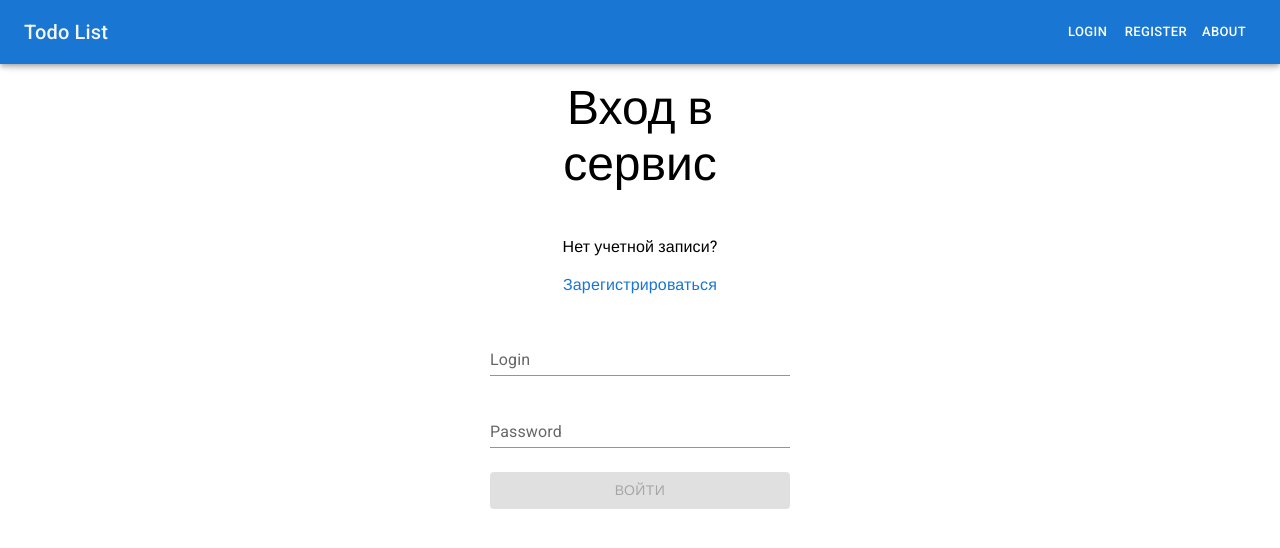
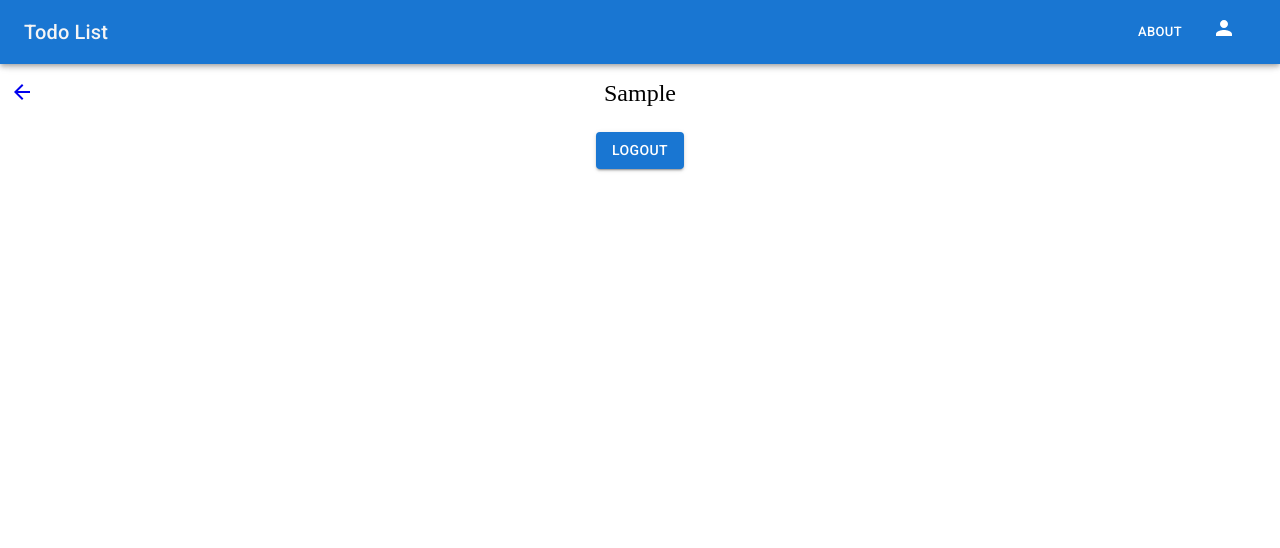
Before and after one commit to evil3v11/react-project, a React (Vite) app: page /profile in a window 1280 px wide. Before the commit this address led to /login. Shown: the top 548 px of the page. Built offline with nearby package versions, Linux system fonts and the light colour scheme; sample sign-in values are in the browser's storage; a web font is replaced by a local one.

Commit message:
added user reauthorization and logout feature in user profile

```diff
--- a/package.json
+++ b/package.json
@@ -17,6 +17,8 @@
     "@mui/material": "^9.0.0",
     "@reduxjs/toolkit": "^2.11.2",
     "axios": "^1.16.0",
+    "date-fns": "^4.1.0",
+    "jwt-decode": "^4.0.0",
     "notistack": "^3.0.2",
     "react": "^19.2.5",
     "react-dom": "^19.2.5",
--- a/src/components/LoginForm.jsx
+++ b/src/components/LoginForm.jsx
@@ -35,7 +35,7 @@ function LoginForm() {
       if (res.status === 200 && res.data.username) {
         const setUserAction = setUser(res.data);
         dispatch(setUserAction);
-
+        localStorage.setItem('token', res.data.access_token)
         enqueueSnackbar("Welcome, " + res.data.username, {
           variant: "success",
         });
--- a/src/components/RegistrationForm.jsx
+++ b/src/components/RegistrationForm.jsx
@@ -44,7 +44,7 @@ function RegistrationForm() {
         if (res.status === 200 && res.data.username) {
           const setUserAction = setUser(res.data);
           dispatch(setUserAction);
-
+          localStorage.setItem('token', res.data.access_token)
           enqueueSnackbar("Welcome, " + res.data.username, {
             variant: "success",
           });
--- a/src/components/UI/Layout.jsx
+++ b/src/components/UI/Layout.jsx
@@ -8,9 +8,11 @@ import {
   Typography,
   Link,
 } from "@mui/material";
-import { useSelector } from "react-redux";
+import { useDispatch, useSelector } from "react-redux";
 import { NavLink, Outlet } from "react-router-dom";
-import { selectUser } from "../../lib/userSlice";
+import { selectUser, setUser } from "../../lib/userSlice";
+import { jwtDecode } from "jwt-decode";
+import { isFuture } from "date-fns";
 
 const unloggedItems = [
   <NavLink style={{ color: "#fff", textDecoration: "none" }} to="login">
@@ -35,7 +37,16 @@ const loggedItems = [
 
 function Layout() {
   const user = useSelector(selectUser);
+  const localStorageToken = localStorage.getItem("token");
   const navItems = user ? loggedItems : unloggedItems;
+  const dispatch = useDispatch();
+
+  if (!user && localStorageToken) {
+    const { exp, username } = jwtDecode(localStorageToken);
+    if (isFuture(exp * 1000)) {
+      dispatch(setUser({ username, access_token: localStorageToken }));
+    } else localStorage.removeItem("token");
+  }
 
   return (
     <>
--- a/src/components/profile/Profile.jsx
+++ b/src/components/profile/Profile.jsx
@@ -1,18 +1,31 @@
 import React from "react";
-import { useSelector } from "react-redux";
-import { selectUser } from "../../lib/userSlice";
+import { useDispatch, useSelector } from "react-redux";
+import { selectUser, setUser } from "../../lib/userSlice";
 import { NavLink } from "react-router-dom";
 import { ArrowBack } from "@mui/icons-material";
-import { Stack } from "@mui/material";
+import { Stack, Button } from "@mui/material";
 
 function Profile() {
   const user = useSelector(selectUser);
+  const dispatch = useDispatch();
+  const handleLogout = () => {
+    localStorage.removeItem("token");
+    dispatch(setUser(null));
+  };
+
   return (
-    <Stack direction={"row"} sx={{ alignItems: "center" }}>
-      <NavLink to={-1}>
+    <Stack sx={{ alignItems: "center", fontSize: "1.5rem" }}>
+      <NavLink to={-1} style={{ position: "absolute", left: "10px" }}>
         <ArrowBack />
       </NavLink>
-      {user.username}
+      {user.username[0].toUpperCase() + user.username.slice(1)}
+      <Button
+        variant="contained"
+        style={{ marginTop: "25px" }}
+        onClick={handleLogout}
+      >
+        Logout
+      </Button>
     </Stack>
   );
 }
```
Also changed, not shown: 1 other file (tests, documents, lock files or other folders).
